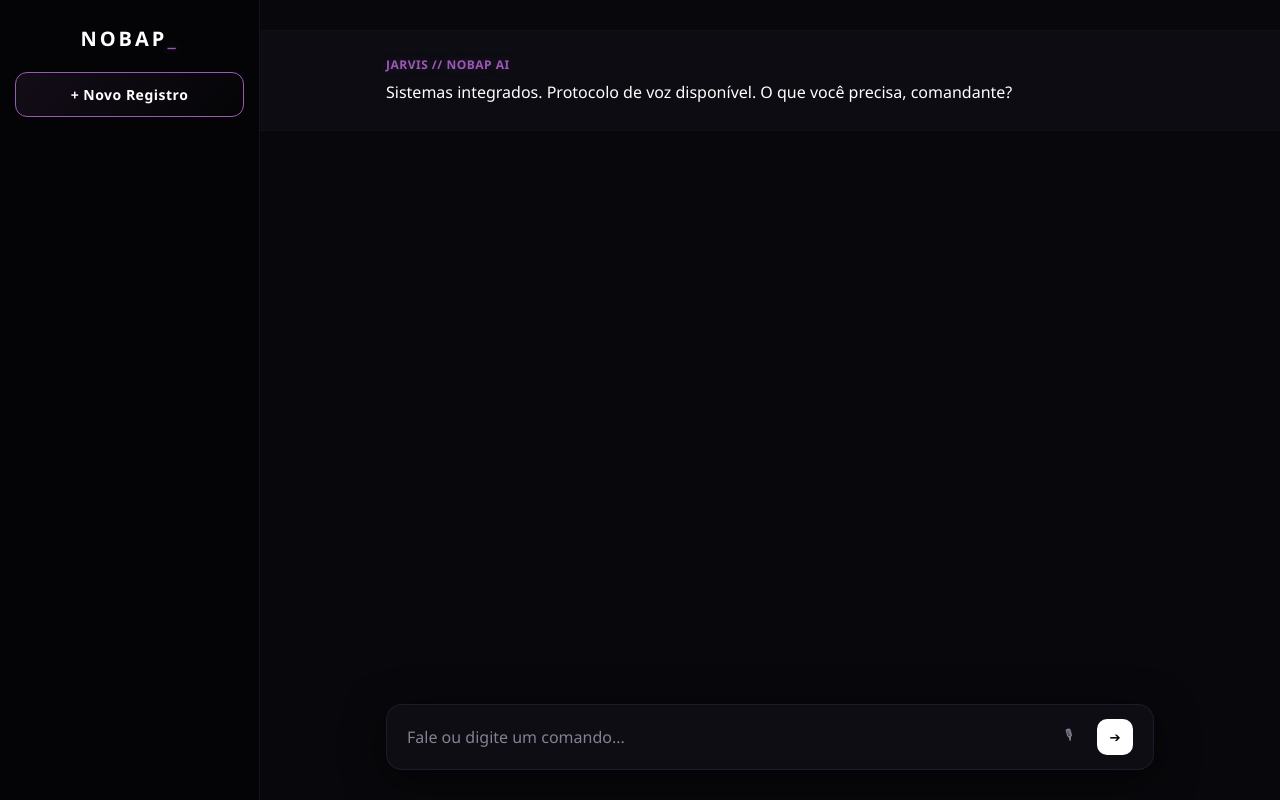
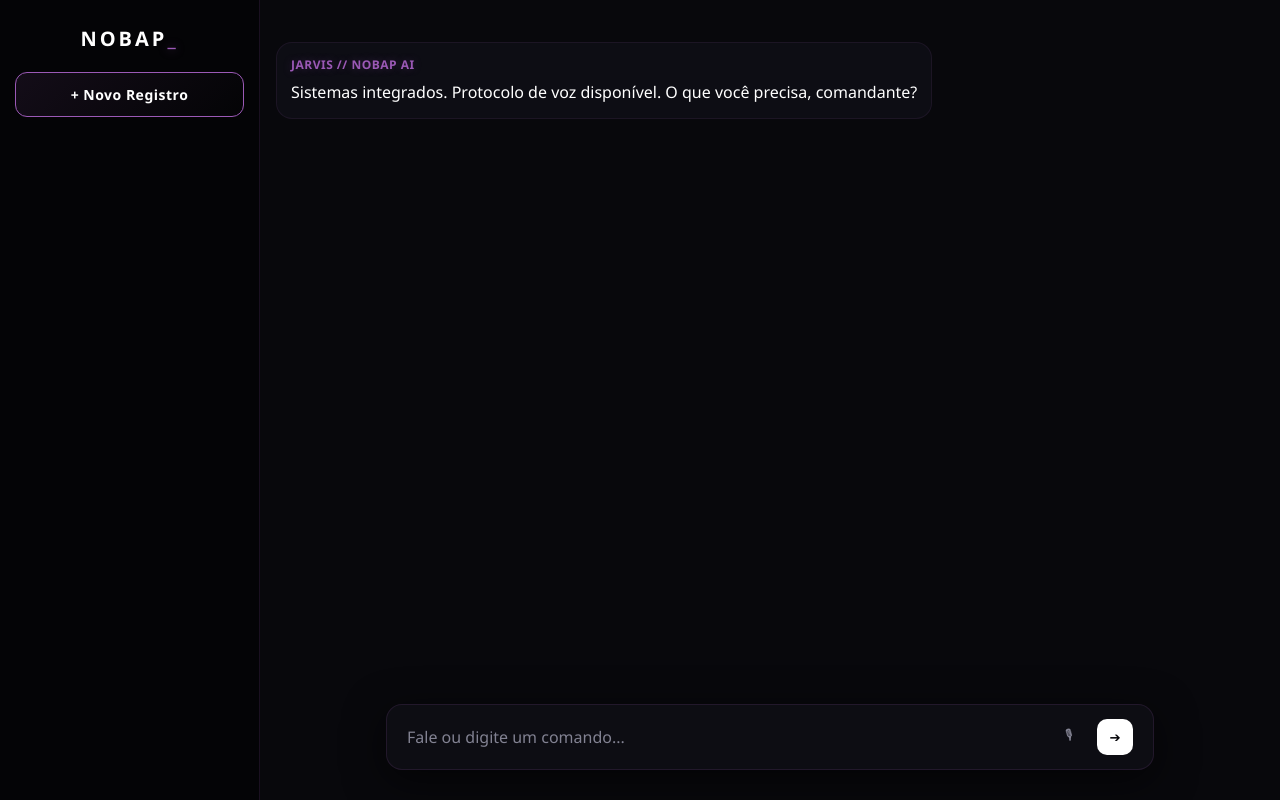
Before and after one commit to harashiyamichi-ai/NOBAP-IA, a website: page index.html/NOBAP IA.html in a window 1280 px wide. Drawn offline with Linux system fonts and the light colour scheme.

Commit message:
Fix WhatsApp layout and use absolute API URL

```diff
--- a/index.html/NOBAP IA.html
+++ b/index.html/NOBAP IA.html
@@ -103,27 +103,41 @@
             flex-direction: column;
         }
 
+        /* --- CHAT (estilo WhatsApp: esquerda IA, direita usuário) --- */
         .message-wrapper {
             width: 100%;
             display: flex;
-            justify-content: center;
-            padding: 24px 20px;
+            padding: 12px 16px;
             animation: fadeIn 0.4s ease-out;
         }
 
         .message-wrapper.assistant {
-            background-color: rgba(19, 19, 28, 0.4);
-            border-top: 1px solid rgba(155, 89, 182, 0.05);
-            border-bottom: 1px solid rgba(155, 89, 182, 0.05);
+            justify-content: flex-start;
+        }
+
+        .message-wrapper.user {
+            justify-content: flex-end;
         }
 
         .message-content {
-            max-width: 768px;
-            width: 100%;
+            max-width: 72%;
             font-size: 16px;
             line-height: 1.62;
             word-wrap: break-word;
             white-space: pre-wrap;
+            padding: 12px 14px;
+            border-radius: 16px;
+            border: 1px solid rgba(155, 89, 182, 0.12);
+        }
+
+        .message-wrapper.user .message-content {
+            background: rgba(155, 89, 182, 0.22);
+            border-color: rgba(155, 89, 182, 0.35);
+        }
+
+        .message-wrapper.assistant .message-content {
+            background: rgba(19, 19, 28, 0.55);
+            border-color: rgba(155, 89, 182, 0.10);
         }
 
         .message-wrapper.user .message-content::before {
@@ -436,7 +450,7 @@
         try {
 const token = localStorage.getItem('CHAT_TOKEN') || '';
 
-            const response = await fetch("/api/chat-secure", {
+            const response = await fetch("https://nobap-ia.vercel.app/api/chat-secure", {
                 method: "POST",
                 headers: {
                     "Content-Type": "application/json",
```
